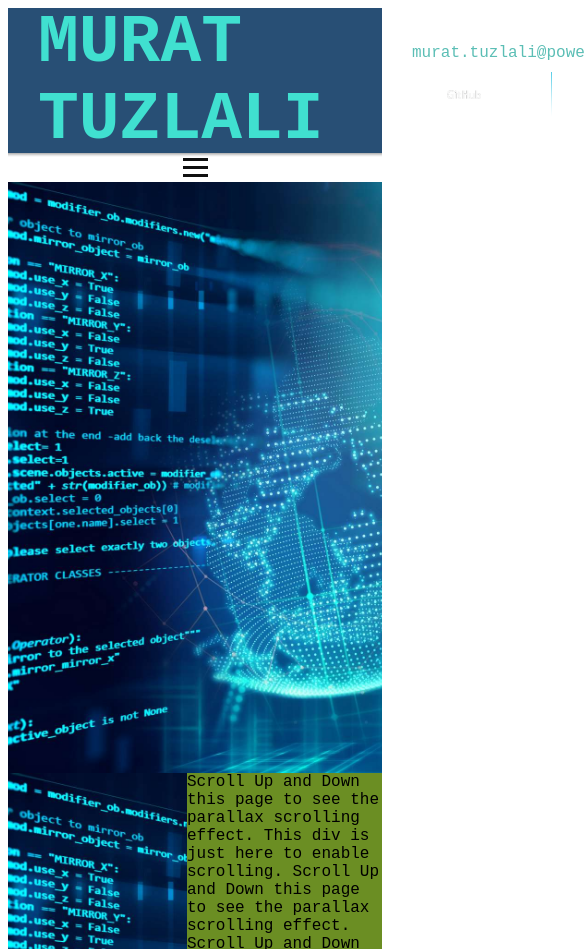
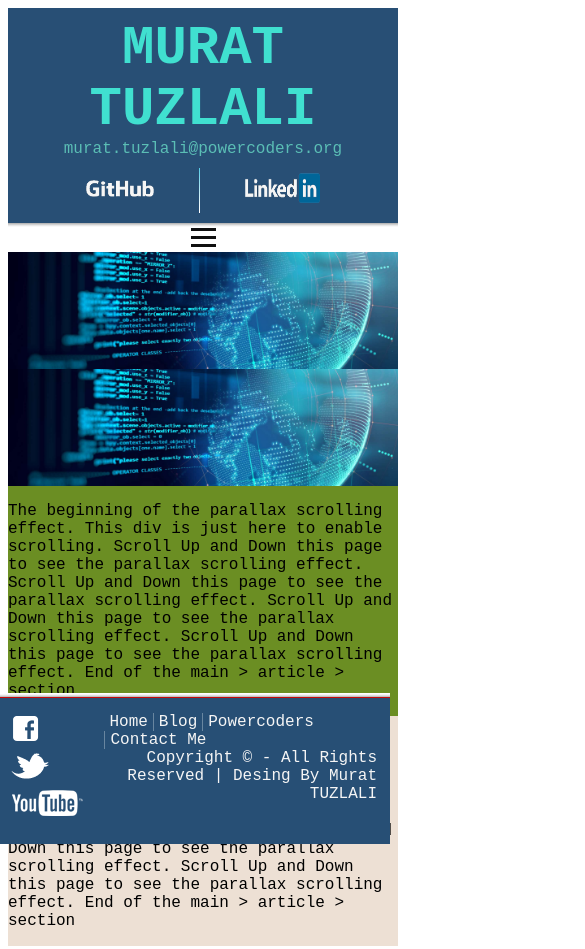
Before and after one commit to MuratTuz/my-blog-page, a plain HTML site: page index.html in a window 390 px wide. Shown: the top 949 px of the page, 585 px wide, since content can reach past the window. Drawn offline with Linux system fonts and the light colour scheme.

Commit message:
error handling

```diff
--- a/css/smallscreen.css
+++ b/css/smallscreen.css
@@ -1,7 +1,6 @@
 @media screen and (max-width: 600px) {
   header {
     margin: auto;
-    height: auto;
     box-sizing: border-box;
     display: flex;
     flex-direction: column;
@@ -10,36 +9,25 @@
     z-index: 5;
   }
    header section {
-    margin: auto ;
     box-sizing: border-box;
     display: flex;
     flex-direction: column;
     flex-wrap: wrap;
   }
   header section h1 {
-    font-size: 16px;
-    font-weight: 300;
+    font-size: 54px;
+
+    margin: 0;
+    padding: 0;
   }
-  section #name,
-  section #info {
+header section info {
   color: turquoise;
-    height: 120px;
-    width: auto;
-    margin: auto ;
-    padding: 10px 30px;
+
+  margin: 0;
+  padding: 0;
   display: flex;
   flex-direction: column;
   justify-content: center;
-  }
-  img.logo-linkedin {
-    width: 35px;
-    height: 16px;
-    margin: 0;
-  }
-  img.logo-github {
-    width: 34px;
-    height: 9px;
-    margin: 0;
 }
   header nav {
     margin: auto;
@@ -49,6 +37,12 @@
     margin: auto;
   }
 
+  .parallax {
+    height: 30vw;
+  }
+  main > article {
+    width: 100vw;
+  }
   .bar {
     display: block;
     width: 25px;
@@ -109,4 +103,11 @@
   .hamburger.active .bar:nth-child(3) {
       transform: translateY(-8px) rotate(-45deg);
   }
+
+  footer {
+  padding: 20px 10px;
+  margin: 0;
+  display: flex;
+  justify-content: space-between;
+}
 }/* @media screen*/
--- a/css/style.css
+++ b/css/style.css
@@ -1,16 +1,35 @@
-html, body, main {
-  height: 100%;
+
+html, body, main{
   font-family: "Courier New", Courier, monospace;
   font-size: 1em;
+  width: 100%;
+  box-sizing: border-box;
+  height: 100%;
 }
-
+.clearfix {
+  overflow: auto;
+}
+.clearfix::after{
+  content: "";
+  clear: both;
+  display: table;
+}
 a {
   text-decoration: none;
   cursor: pointer;
 }
-header section div h1 {
+header section h1 {
   font-size: 68px;
   font-weight: 600;
+  color: turquoise;
+  text-align: center;
+}
+header section info {
+  color: turquoise;
+
+  display: flex;
+  flex-direction: column;
+  justify-content: center;
 }
 img {
   border: none;
@@ -37,29 +56,14 @@ img.logo-github {
   background-position: center;
   background-repeat: no-repeat;
   background-size: cover;
-}
 
-/*
-.content {
-  height: 400px;
-  color: whitesmoke;
-  background-color: #284f75;
-}
-*/
-section #name,
-section #info {
-  color: turquoise;
-  height: 120px;
-  width: auto;
-  display: flex;
-  flex-direction: column;
-  justify-content: center;
+  overflow-x: hidden;
+  overflow-y: scroll;
 }
 
 #info div a {
   color: rgb(91, 190, 181);
-  /*color: #acbcc9;*/
-  font-size: medium;
+  font-size: 16px;
 }
 #infologos {
   display: flex;
@@ -77,8 +81,6 @@ section #info {
   outline: solid #f00 1px !important;
 }
 */
-/*header divsection:after,
-header nav ul:after,*/
 footer:after,
 footer nav ul:after {
   clear: both;
@@ -89,20 +91,17 @@ footer nav ul:after {
   visibility: hidden;
 }
 
-/*header div#navigation {
-  margin: 0;
-}*/
-
 header {
   background-color: #284f75;
-  height: 200px;
+  min-height: 200px;
   display: flex;
   flex-direction: column;
   justify-content: center;
   /* Stay fixed on top*/
   position: fixed;
   top: 0;
-  width: 100%
+  width: 100%;
+  z-index:9;
 }
 
 header nav {
@@ -112,20 +111,23 @@ header nav {
 }
 
 header section {
-  height: 145px;
-  margin: 0 200px;
+  min-height: 165px;
+  margin: 0;
+  padding: 10px 25px;
   display: flex;
-  justify-content: space-between;
+  justify-content: space-evenly;
   align-items: center;
 }
 
 header nav ul {
   list-style: none;
-  margin: 0 200px;
+  margin: 0 auto;
+  display: flex;
+  flex-direction: row;
+  justify-content: center;
 
 }
 header nav ul li {
-  float: left;
   padding-right: 5px;
 }
 header nav ul li a {
@@ -162,30 +164,38 @@ header nav ul li a:hover {
     transition: all 0.3s ease-in-out;
     background-color: #101010;
 }
+
+main > article {
+  width: 50vw;
+  box-sizing: border-box;
+  position: relative;
+}
 main > article:nth-of-type(odd){
-  width: 50vw;
   background-color: olivedrab;
   float: right;
 }
 
 main > article:nth-of-type(even){
-  width: 50vw;
   background-color:#EDE0D4;
   float: left;
 }
+
 
 footer {
   background: #274f75 url(../images/bg-footer.gif) repeat-x;
   min-height: 110px;
   box-sizing: border-box;
-  position: static;
   padding: 40px 100px 0 100px;
   margin: 0 auto;
   display: flex;
   justify-content: space-between;
+  position:fixed ;
+  left: 0;
+  bottom: 0;
+  width: 100%;
 }
 footer section#footer-nav {
-  font-size: 14px;
+  font-size: 16px;
   flex-basis: 3;
 }
 footer section#footer-connect {
--- a/index.html
+++ b/index.html
@@ -8,14 +8,13 @@
   <meta name="viewport" content="width=device-width, initial-scale=1.0">
   <link rel="stylesheet" type="text/css" href="css/style.css" />
   <link rel="stylesheet" media="screen and (max-width: 600px)" href="css/smallscreen.css">
+  <link rel="stylesheet" media="screen and (max-width: 400px)" href="css/extrasmallscreen.css">
 </head>
 
 <body>
   <header>
     <section>
-      <div id="name">
       <h1>MURAT TUZLALI</h1>
-      </div>
       <div id="info">
         <div>
           <a href="mailto:murat.tuzlali@powercoders.org">
@@ -46,34 +45,42 @@
 
     </nav>
   </header>
-
 <div class="parallax"></div>
 <main>
+<div class="parallax"></div>
+
     <article>
       <section>
-      Scroll Up and Down this page to see the parallax scrolling effect.
+        <p>
+          The beginning of the parallax scrolling effect.
         This div is just here to enable scrolling.
         Scroll Up and Down this page to see the parallax scrolling effect.
         Scroll Up and Down this page to see the parallax scrolling effect.
         Scroll Up and Down this page to see the parallax scrolling effect.
         Scroll Up and Down this page to see the parallax scrolling effect.
-      Scroll Up and Down this page to see the parallax scrolling effect.
+        End of the main > article > section
+        </p>
       </section>
     </article>
 
     <div class="parallax"></div>
+
+
     <article>
       <section>
-            Scroll Up and Down this page to see the parallax scrolling effect.
+        </p>
+        The beginning of the parallax scrolling effect.
         This div is just here to enable scrolling.
         Scroll Up and Down this page to see the parallax scrolling effect.
         Scroll Up and Down this page to see the parallax scrolling effect.
         Scroll Up and Down this page to see the parallax scrolling effect.
         Scroll Up and Down this page to see the parallax scrolling effect.
-            Scroll Up and Down this page to see the parallax scrolling effect.
+        End of the main > article > section
+        </p>
       </section>
     </article>
 <div class="parallax"></div>
+
 </main>
 
   <div class="parallax"></div>
--- a/js/script.js
+++ b/js/script.js
@@ -1,5 +1,5 @@
 
-// Navigation hamburger menu
+// Navigation of the hamburger menu on small and extra small screens
 const hamburger = document.querySelector(".hamburger");
 const navMenu = document.querySelector(".nav-menu");
 
```
Lines whose indentation alone changed are shown as unchanged.
